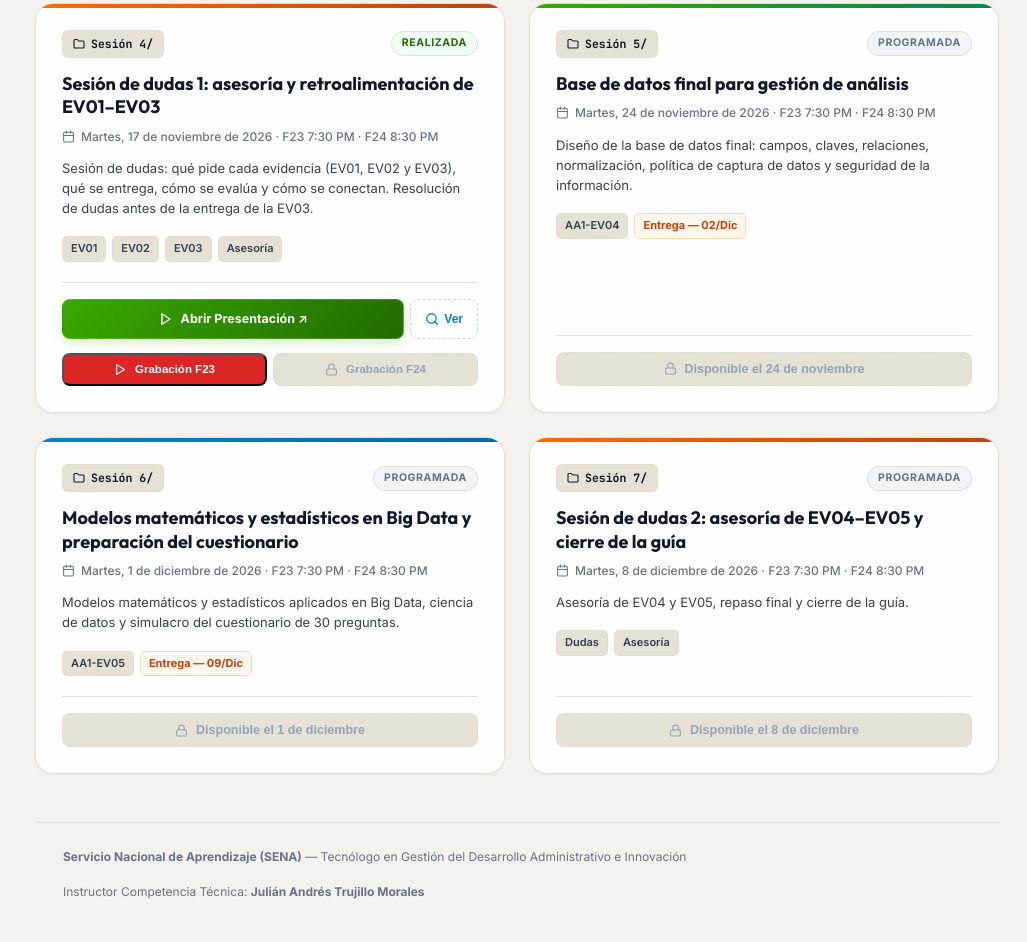
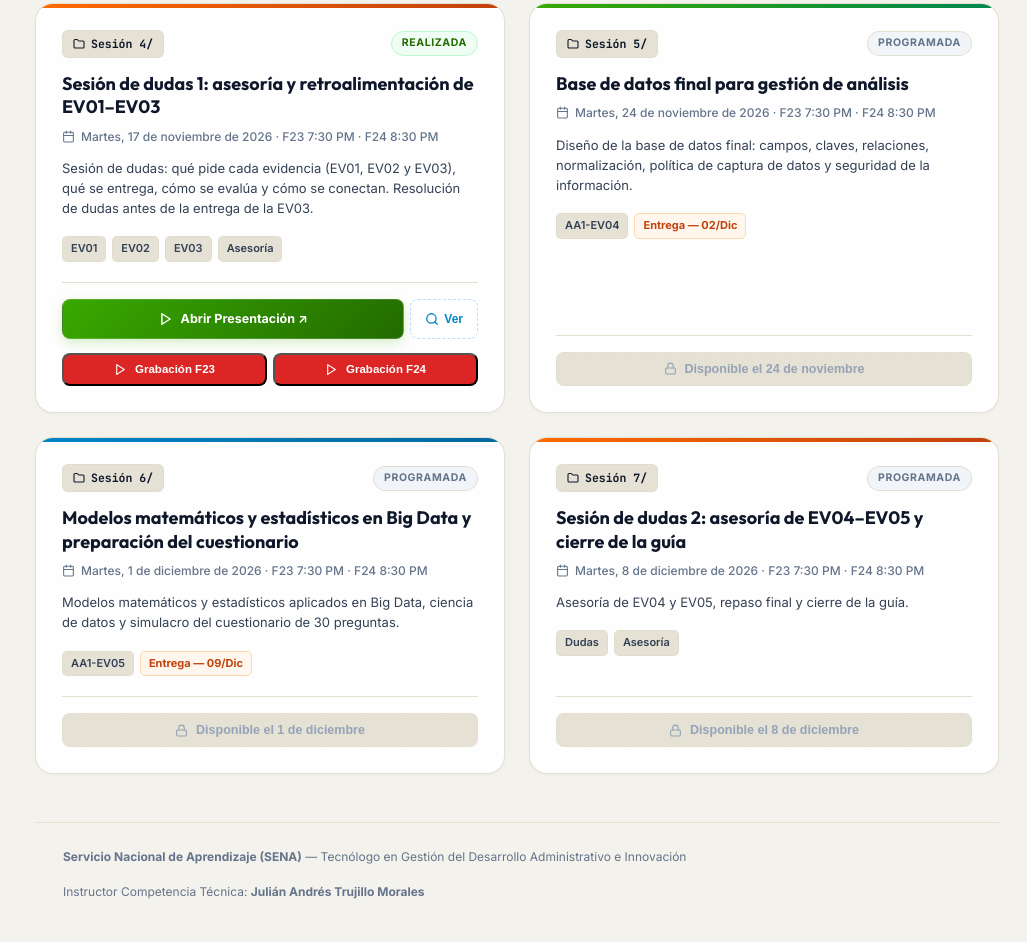
Before and after one commit to juliantrujilo/materiales-gdai-ga5, a plain HTML site: page explorar.html in a window 1280 px wide. Shown: the part 1610-2552 px from the top of the page, without its empty margins (253-1280 px from the left). Drawn offline with Linux system fonts and the light colour scheme.

Commit message:
feat(sesion-4): grabaciones de las fichas 23 y 24 en el hub y portada con guías 2 y 5
Co-Authored-By: Claude Sonnet 5.5 <noreply@anthropic.com>

```diff
--- a/explorar.html
+++ b/explorar.html
@@ -1531,7 +1531,7 @@
 <button type="button" class="btn-card-action preview-btn" style="padding:9px 14px;font-size:12px;gap:5px;" onclick="abrirVisorCinema('./Sesión 4/PRESENTACION_SESION04_DUDAS_EVIDENCIAS.html', 'Sesión 4 — Sesión de dudas (EV01–EV03)')" title="Previsualizar Presentación en Pantalla"><svg width="14" height="14" viewBox="0 0 24 24" fill="none" stroke="currentColor" stroke-width="2.2" stroke-linecap="round" stroke-linejoin="round" ><circle cx="11" cy="11" r="8"/><path d="m21 21-4.3-4.3"/></svg><span>Ver</span></button></div>
 <div style="display:grid;grid-template-columns:1fr 1fr;gap:6px;margin-top:6px;">
 <button type="button" id="btnGrabacionSesion4F23" class="btn-card-action" style="background:#dc2626;color:#fff;justify-content:center;font-size:11.5px;padding:8px 10px;" onclick="abrirVisorCinema('https://www.youtube.com/embed/04Tke8a_e_I?autoplay=1', 'Sesión 4 — Grabación Ficha 3466323')" title="Ver la grabación de la Ficha 3466323"><svg width="13" height="13" viewBox="0 0 24 24" fill="none" stroke="currentColor" stroke-width="2" stroke-linecap="round" stroke-linejoin="round" ><polygon points="5 3 19 12 5 21 5 3"/></svg> Grabación F23</button>
-<button class="btn-card-action disabled-locked" style="justify-content:center;font-size:11.5px;padding:8px 10px;" title="La grabación de la ficha 3466324 se publica después de su sesión"><svg width="13" height="13" viewBox="0 0 24 24" fill="none" stroke="currentColor" stroke-width="2" stroke-linecap="round" stroke-linejoin="round" ><rect width="18" height="11" x="3" y="11" rx="2" ry="2"/><path d="M7 11V7a5 5 0 0 1 10 0v4"/></svg> Grabación F24</button></div></div>
+<button type="button" id="btnGrabacionSesion4F24" class="btn-card-action" style="background:#dc2626;color:#fff;justify-content:center;font-size:11.5px;padding:8px 10px;" onclick="abrirVisorCinema('https://www.youtube.com/embed/C0FmxAWJxjQ?autoplay=1', 'Sesión 4 — Grabación Ficha 3466324')" title="Ver la grabación de la Ficha 3466324"><svg width="13" height="13" viewBox="0 0 24 24" fill="none" stroke="currentColor" stroke-width="2" stroke-linecap="round" stroke-linejoin="round" ><polygon points="5 3 19 12 5 21 5 3"/></svg> Grabación F24</button></div></div>
       </article>
       <article class="session-card-pro theme-verde" data-bloque="b1" id="card-sesion-5" data-search="sesion 5 base de datos final campos claves normalizacion access aa1-ev04 ev04">
         <div>
```
